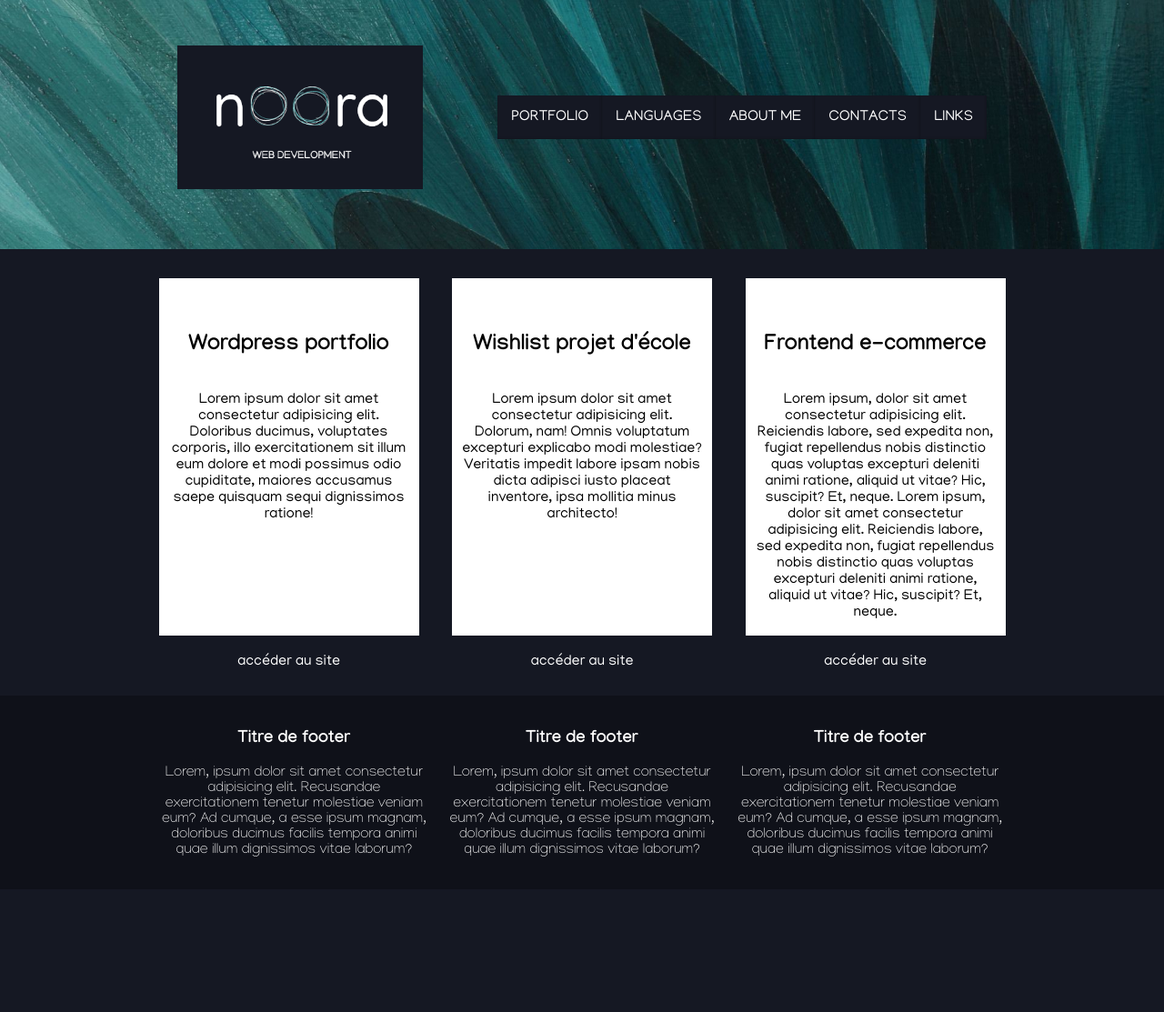
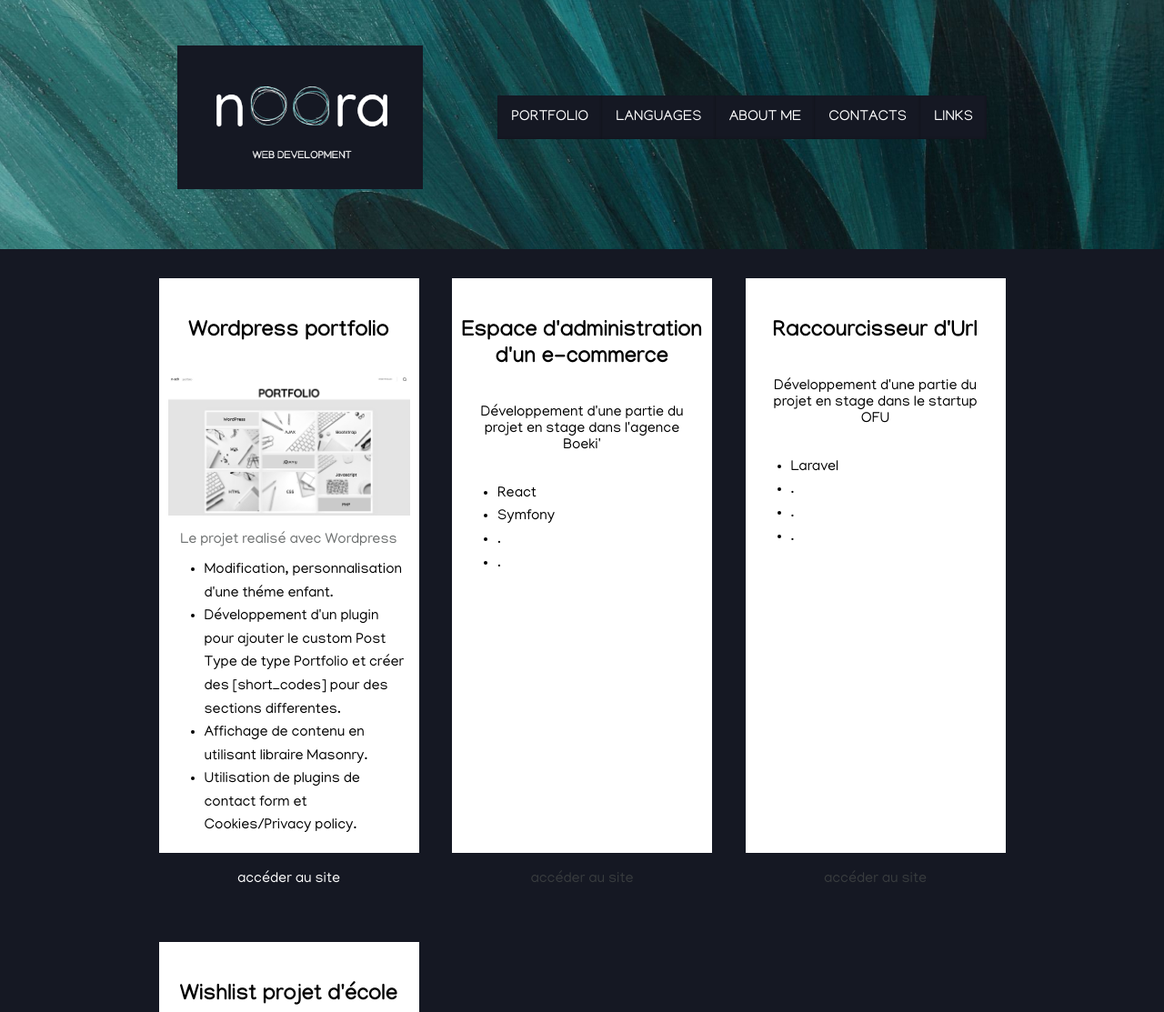
Before and after one commit to nora-sch/portfolio-intro-html, a plain HTML site: page home/index.html in a window 1280 px wide. Shown: the top 1113 px of the page at 91% size. Before the commit the page ends 978 px from the top, so only its background shows below. Drawn offline with Linux system fonts and the light colour scheme.

Commit message:
add figure and figcaption / disable links

```diff
--- a/home/css/style.scss
+++ b/home/css/style.scss
@@ -1,10 +1,12 @@
-$textColor1      :white;
-$textColor2      :black;
-$backgroundColor1:#151823;
-$backgroundColor2:#252b37;
-$accentColor     :#115a5fc7;
-$maxWidthArticle :450px;
-$minWidthArticle :270px;
+$textColor1        :white;
+$textColor2        :black;
+$backgroundColor1  :#151823;
+$backgroundColor2  :#252b37;
+$accentColor       :#115a5fc7;
+$disabledBackground:#7c8e8fc7;
+$disabledText      :#434747c7;
+$maxWidthArticle   :450px;
+$minWidthArticle   :270px;
 
 body {
     margin          : 0;
@@ -83,7 +85,38 @@ section {
         padding         : 10px;
 
         h2 {
-            margin-top: 50px;
+            margin-top: 35px;
+        }
+
+        figure {
+            margin: 0 0 20px 0;
+
+            img {
+                width     : 100%;
+                height    : 100%;
+                object-fit: contain;
+                filter    : grayscale(1);
+
+            }
+
+            img:hover {
+                filter: grayscale(0);
+            }
+
+            figcaption {
+                color: $disabledText;
+            }
+        }
+
+        p {
+            text-align: center;
+            padding   : 0 3% 0 3%;
+
+        }
+
+        ul {
+            line-height: 1.6;
+            text-align : left;
         }
 
         a.read-more {
@@ -106,6 +139,12 @@ section {
             color           : $textColor2;
             margin          : 0 auto;
             border-radius   : 30px;
+        }
+
+
+        a.link-disabled {
+            pointer-events: none;
+            color         : $disabledText;
         }
     }
 }
@@ -186,11 +225,12 @@ footer {
             a.read-more {
                 /*----------*/
                 margin-top: auto;
-                      /*----------*/
-                      &:hover,
-                      &:active {
-                         color:$textColor1;
-                      }
+
+                /*----------*/
+                &:hover,
+                &:active {
+                    color: $textColor1;
+                }
             }
 
         }
--- a/home/index.html
+++ b/home/index.html
@@ -34,17 +34,27 @@
     <section id="target-section">
       <div class="layout">
         <article>
+          <h2 class="article-title">Wordpress portfolio</h2>
+          <figure>
+            <img
+              src="img/portfolio-color.jpg"
+              alt="Wordpress portfolio main page"
+            />
+            <figcaption>Le projet realisé avec Wordpress</figcaption>
+          </figure>
 
-                <h2 class="article-title">Wordpress portfolio</h2>
-
-
-                <p>
-                  Lorem ipsum dolor sit amet consectetur adipisicing elit. Doloribus
-                  ducimus, voluptates corporis, illo exercitationem sit illum eum
-                  dolore et modi possimus odio cupiditate, maiores accusamus saepe
-                  quisquam sequi dignissimos ratione!
-                </p>
-
+          <ul>
+            <li>Modification, personnalisation d'une théme enfant.</li>
+            <li>
+              Développement d'un plugin pour ajouter le custom Post Type de type
+              Portfolio et créer des [short_codes] pour des sections
+              differentes.
+            </li>
+            <li>Affichage de contenu en utilisant libraire Masonry.</li>
+            <li>
+              Utilisation de plugins de contact form et Cookies/Privacy policy.
+            </li>
+          </ul>
 
           <a
             href="https://portfolio-n-sch.000webhostapp.com"
@@ -52,39 +62,53 @@
             target="_blank"
             >accéder au site</a
           >
-
         </article>
         <article>
-
-                <h2 class="article-title">Wishlist projet d'école</h2>
+          <h2 class="article-title">Espace d'administration d'un e-commerce</h2>
 
           <p>
-                  Lorem ipsum dolor sit amet consectetur adipisicing elit. Dolorum,
-                  nam! Omnis voluptatum excepturi explicabo modi molestiae?
-                  Veritatis impedit labore ipsam nobis dicta adipisci iusto placeat
-                  inventore, ipsa mollitia minus architecto!
+            Développement d'une partie du projet en stage dans l'agence Boeki'
           </p>
+          <ul>
+            <li>React</li>
+            <li>Symfony</li>
+            <li>.</li>
+            <li>.</li>
+          </ul>
 
-                <a href="#" class="read-more" target="_blank">accéder au site</a>
+          <a href="#" class="read-more link-disabled">accéder au site</a>
+        </article>
 
+        <article>
+          <h2 class="article-title">Raccourcisseur d'Url</h2>
+
+          <p>
+            Développement d'une partie du projet en stage dans le startup OFU
+          </p>
+          <ul>
+            <li>Laravel</li>
+            <li>.</li>
+            <li>.</li>
+            <li>.</li>
+          </ul>
+
+          <a href="#" class="read-more link-disabled">accéder au site</a>
         </article>
         <article>
+          <h2 class="article-title">Wishlist projet d'école</h2>
+          <figure>
+            <img src="img/wishlist-list-view.jpg" alt="Wishlist list view" />
+            <figcaption>Projet personnel</figcaption>
+          </figure>
 
-                <h2 class="article-title">Frontend e-commerce</h2>
+          <ul>
+            <li>Création de wireframes.</li>
+            <li>.</li>
+            <li>.</li>
+            <li>.</li>
+          </ul>
 
-                <p>
-                  Lorem ipsum, dolor sit amet consectetur adipisicing elit.
-                  Reiciendis labore, sed expedita non, fugiat repellendus nobis
-                  distinctio quas voluptas excepturi deleniti animi ratione, aliquid
-                  ut vitae? Hic, suscipit? Et, neque.
-                  Lorem ipsum, dolor sit amet consectetur adipisicing elit.
-                  Reiciendis labore, sed expedita non, fugiat repellendus nobis
-                  distinctio quas voluptas excepturi deleniti animi ratione, aliquid
-                  ut vitae? Hic, suscipit? Et, neque.
-                </p>
-
-                <a href="#" class="read-more" target="_blank">accéder au site</a>
-
+          <a href="#" class="read-more link-disabled">accéder au site</a>
         </article>
       </div>
     </section>
```
Also changed, not shown: home/css/dist/style.css, home/img/portfolio-color.jpg (added), home/img/portfolio-grey.jpg (added), home/img/wishlist-list-view.jpg (added). Lines whose indentation alone changed are shown as unchanged.
